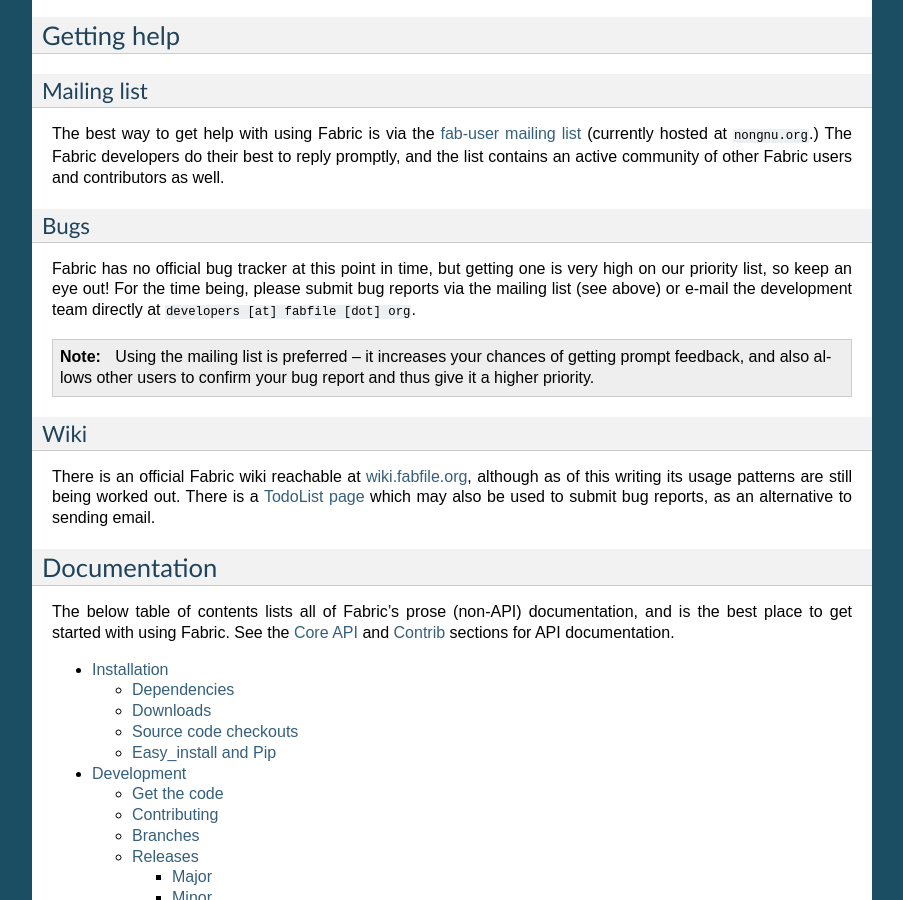
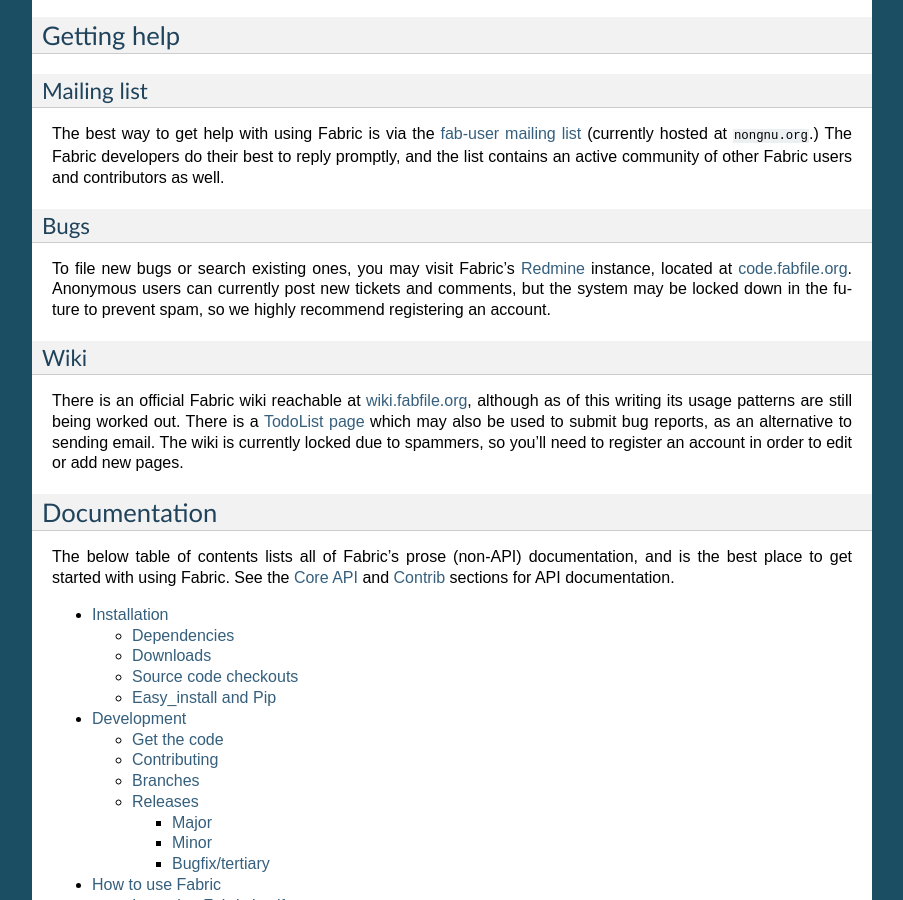
Before and after one commit to fabric/fabric, a Sphinx documentation site: the page built from docs/index.rst, in a window 1280 px wide and 900 px high, scrolled down 877 px. Shown: the whole window, without its empty margins (198-1101 px from the left). Built offline with Sphinx 7.4.7, drawn with Linux system fonts in a browser that asks for light colours.

Commit message:
Update doc index with info about Redmine tracker.

```diff
--- a/docs/index.rst
+++ b/docs/index.rst
@@ -62,14 +62,11 @@
 Bugs
 ----
 
-Fabric has no official bug tracker at this point in time, but getting one is
-very high on our priority list, so keep an eye out! For the time being, please
-submit bug reports via the mailing list (see above) or e-mail the development
-team directly at ``developers [at] fabfile [dot] org``.
-
-.. note:: Using the mailing list is preferred -- it increases your chances of
-    getting prompt feedback, and also allows other users to confirm your bug
-    report and thus give it a higher priority.
+To file new bugs or search existing ones, you may visit Fabric's `Redmine
+<http://redmine.org>`_ instance, located at `code.fabfile.org
+<http://code.fabfile.org>`_. Anonymous users can currently post new tickets and
+comments, but the system may be locked down in the future to prevent spam, so
+we highly recommend registering an account.
 
 Wiki
 ----
@@ -78,7 +75,9 @@
 <http://wiki.fabfile.org>`_, although as of this writing its usage patterns
 are still being worked out. There is a `TodoList page
 <http://wiki.fabfile.org/TodoList>`_ which may also be used to submit bug
-reports, as an alternative to sending email.
+reports, as an alternative to sending email. The wiki is currently locked due
+to spammers, so you'll need to register an account in order to edit or add new
+pages.
 
 
 Documentation
```
